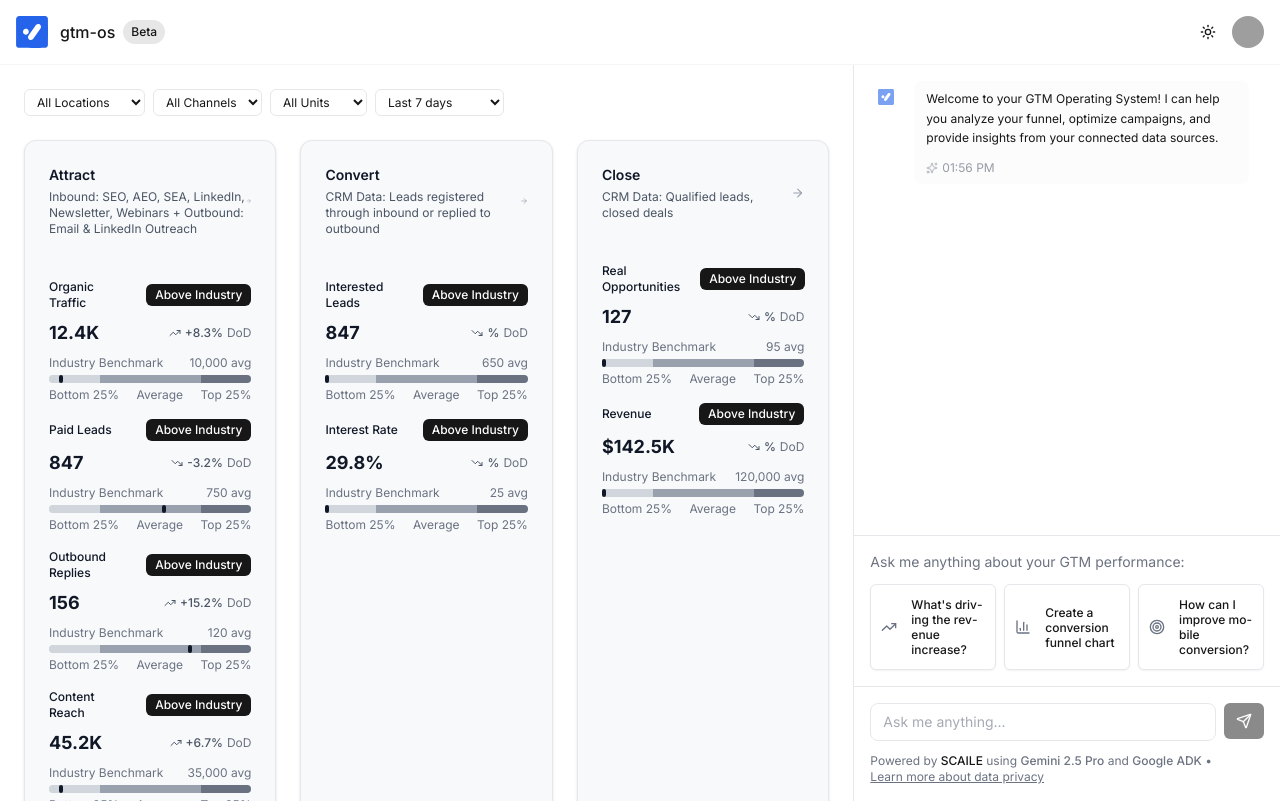
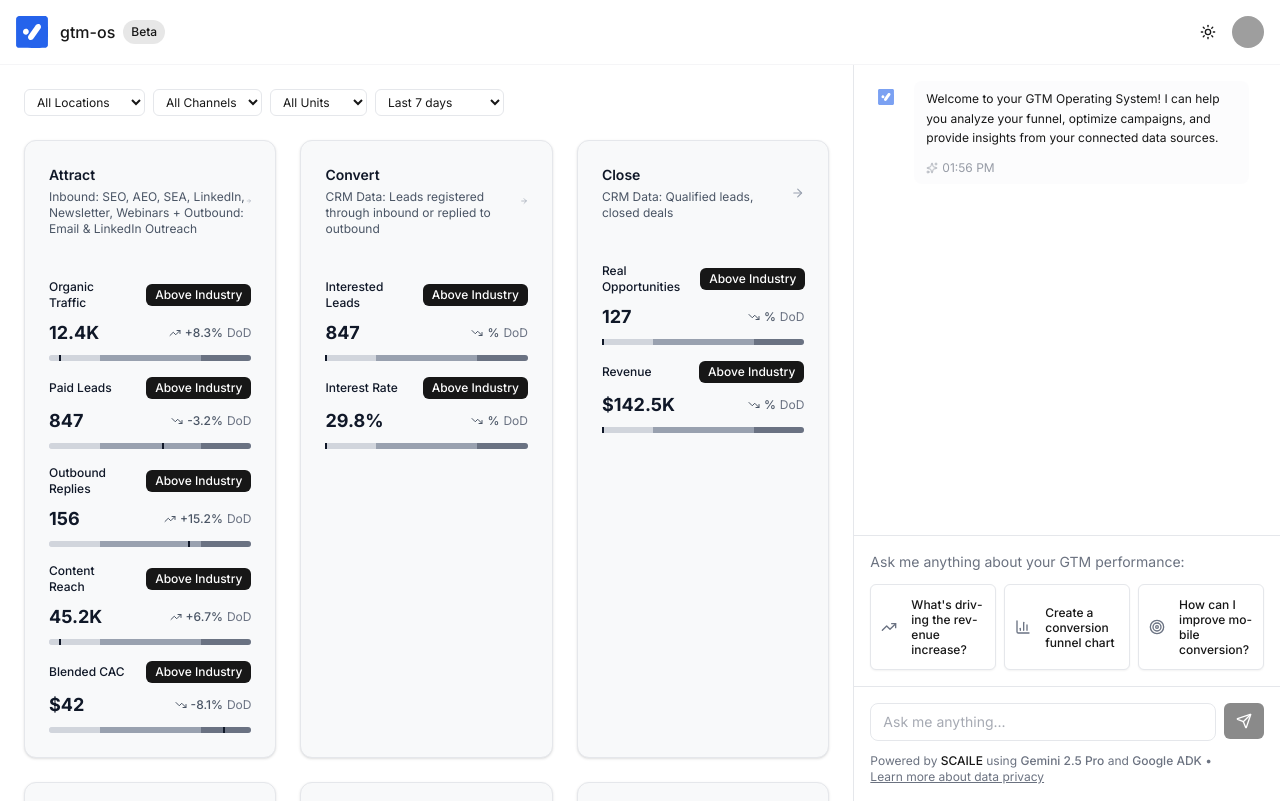
Before and after one commit to SCAILE-it/gtm-os, a Next.js app: page / in a window 1280 px wide. Built offline with nearby package versions, Linux system fonts and the light colour scheme; grey boxes are pictures that could not be loaded.

Commit message:
Remove redundant benchmark legends - clean bars only

```diff
--- a/src/components/dashboard/gtm-dashboard.tsx
+++ b/src/components/dashboard/gtm-dashboard.tsx
@@ -260,26 +260,19 @@ export function GTMDashboard() {
                 </div>
               </div>
 
-            {/* Industry Benchmark Visualization */}
+            {/* Clean Benchmark Bar */}
             <div className="mt-2">
-              <div className="flex items-center justify-between text-xs text-gray-500 dark:text-gray-400 mb-1">
-                <span>Industry Benchmark</span>
-                <span>{metric.benchmark.industry.toLocaleString()} avg</span>
-              </div>
-
-              {/* Benchmark Bar with Percentiles */}
-              <div className="relative">
-                <div className="w-full bg-gray-200 dark:bg-gray-700 rounded-full h-2 relative">
+              <div className="w-full bg-gray-200 dark:bg-gray-700 rounded-full h-1.5 relative">
                 {/* Bottom 25% */}
-                  <div className="absolute left-0 w-1/4 h-2 bg-gray-300 dark:bg-gray-600 rounded-l-full" />
+                <div className="absolute left-0 w-1/4 h-1.5 bg-gray-300 dark:bg-gray-600 rounded-l-full" />
                 {/* Middle 50% (Industry Average) */}
-                  <div className="absolute left-1/4 w-1/2 h-2 bg-gray-400 dark:bg-gray-500" />
+                <div className="absolute left-1/4 w-1/2 h-1.5 bg-gray-400 dark:bg-gray-500" />
                 {/* Top 25% */}
-                  <div className="absolute right-0 w-1/4 h-2 bg-gray-500 dark:bg-gray-400 rounded-r-full" />
+                <div className="absolute right-0 w-1/4 h-1.5 bg-gray-500 dark:bg-gray-400 rounded-r-full" />
 
                 {/* Your Performance Indicator */}
                 <div
-                    className="absolute top-0 w-1 h-2 bg-gray-900 dark:bg-gray-100 rounded-full transition-all duration-300"
+                  className="absolute top-0 w-0.5 h-1.5 bg-gray-900 dark:bg-gray-100 transition-all duration-300"
                   style={{
                     left: `${Math.min(95, Math.max(5,
                       ((parseInt(metric.value.replace(/[^0-9.]/g, '')) - metric.benchmark.bottom25) /
@@ -287,14 +280,6 @@ export function GTMDashboard() {
                     ))}%`
                   }}
                 />
-                </div>
-
-                {/* Labels */}
-                <div className="flex justify-between text-xs text-gray-500 dark:text-gray-400 mt-1">
-                  <span>Bottom 25%</span>
-                  <span>Average</span>
-                  <span>Top 25%</span>
-                </div>
               </div>
             </div>
 
```
Lines whose indentation alone changed are shown as unchanged.
